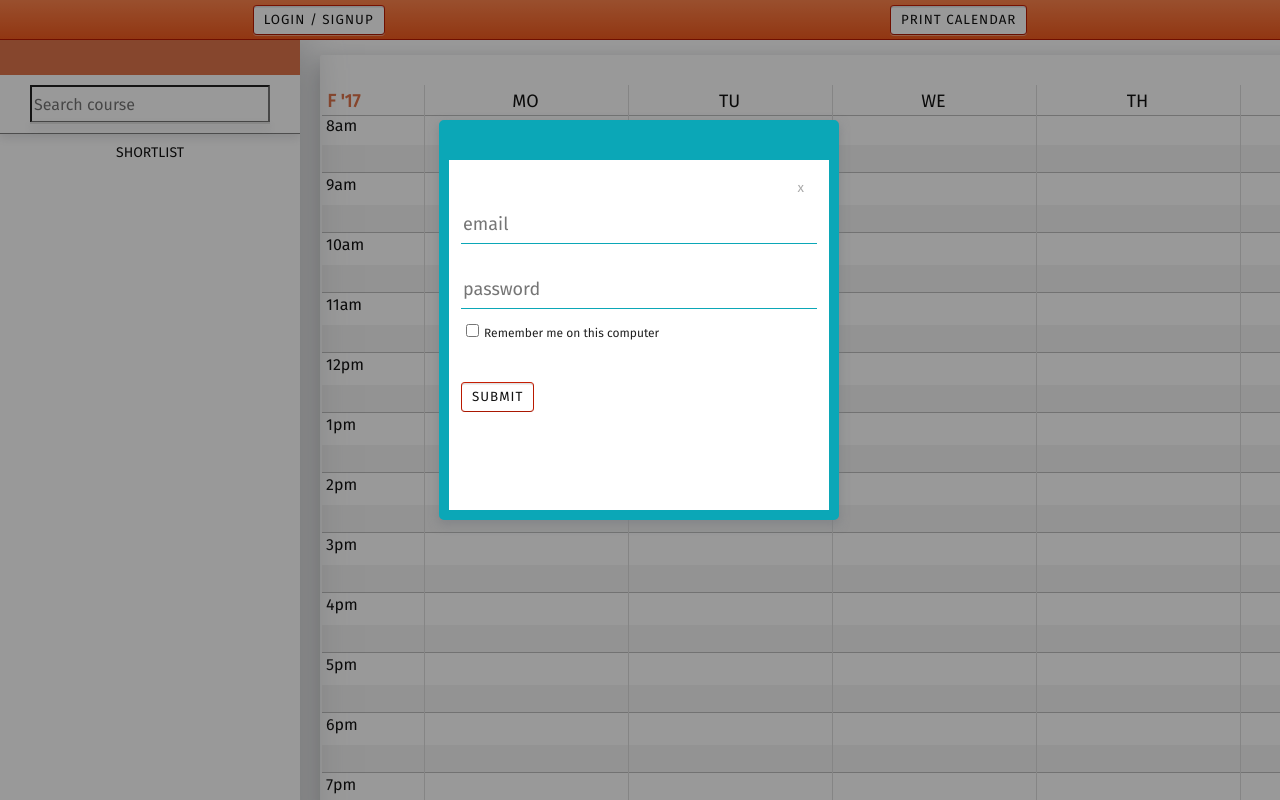
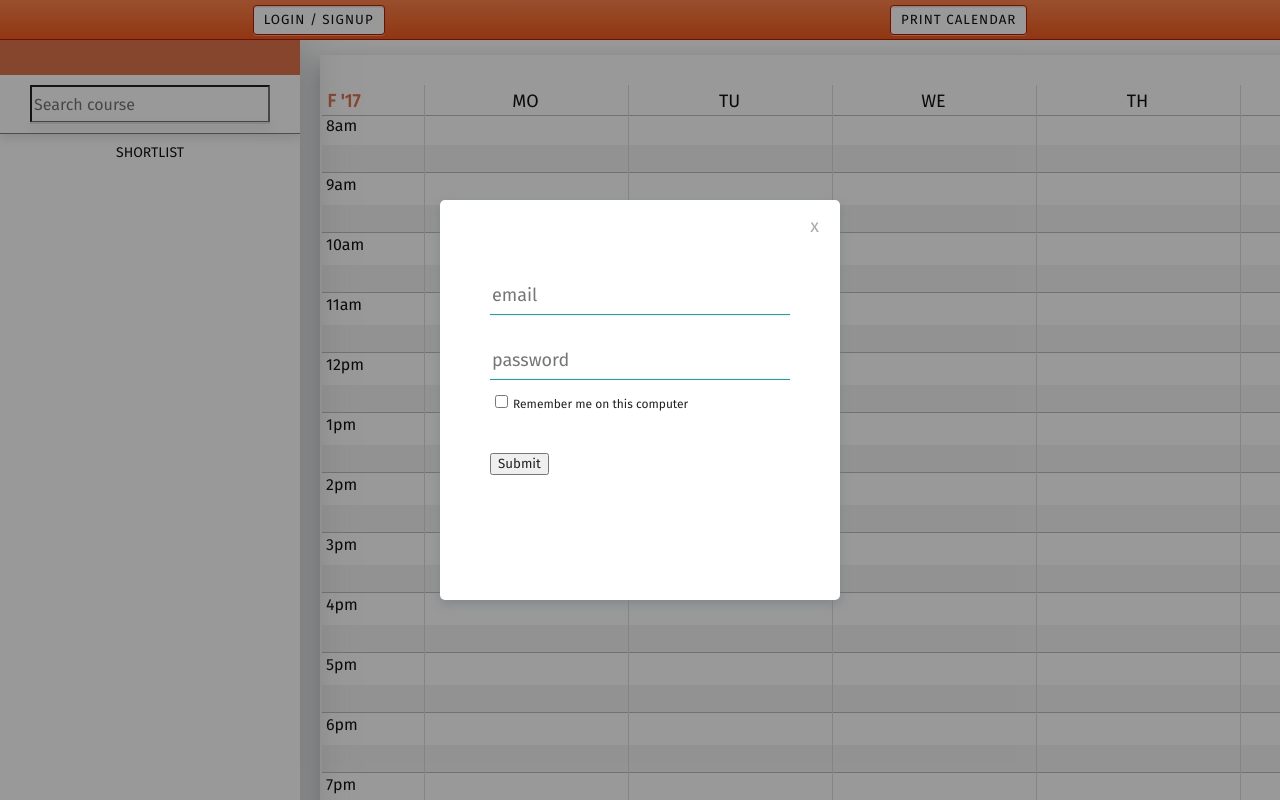
Before and after one commit to a8t/timetablr, a React (Create React App) app: page / in a window 1280 px wide. Both pictures are taken after a click on the button "LOGIN / SIGNUP". Shown: the top 800 px of the page. Built offline with nearby package versions, Linux system fonts and the light colour scheme.

Commit message:
added esc listener for modal

```diff
--- a/src/Components/Navbar/Login/Login.css
+++ b/src/Components/Navbar/Login/Login.css
@@ -1,30 +1,24 @@
-.modalContainer {
+.loginScreen {
   z-index: 9;
-  position: fixed;
-  left: 0;
-  top: 0;
   height: 100%;
   width: 100%;
   background-color: rgb(0,0,0); /* Fallback color */
   background-color: rgba(0,0,0,0.4); /* Black w/ opacity */
-}
-
-.popupContainer {
-  background-color: white;
-  border-radius: 5px;
-  border: 10px solid #0ba7b7;
-  border-top: 40px solid #0ba7b7;
   position: fixed;
-  text-align: left;
-  padding: 12px;
-  width: 400px;
-  height: 400px;
-  top: 15%;
-  left: 34.3%;
-  box-shadow: 0px 4px 10px 1px rgba(118,122,128,.5 );
+  left: 0;
+  top: 0;
+  display: flex;
+  justify-content: center;
+  align-items: center;
+  overflow: 'auto'
 }
 
 button.closeForm {
+  box-sizing: border-box;
+  height: 31px;
+  width: 31px;
+  font-size: 18px;
+  background: none;
   float: right;
   color: #aaa;
   margin: 0;
@@ -32,7 +26,7 @@ button.closeForm {
   border-radius: 50%;
   box-shadow: none;
   transition: all 250ms linear;
-}
+  }
 
 button.closeForm:hover,
 button.closeForm:focus {
@@ -44,18 +38,26 @@ button.closeForm:focus {
   border: 2px solid red;
 }
 
-.popupHeader {
-  padding: 5px 0;
-  text-align: center;
-  font-size: 24px;
+
+
+#modal {
+  margin: 0 auto;
+  background-color: white;
+  padding: 10px;
+  border-radius: 5px;
+  text-align: left;
+  width: 400px;
+  height: 400px;
+  box-shadow: 0px 4px 10px 1px rgba(118,122,128,.5 );
 }
 
 .popupForm {
-  margin: 0 auto;
+  padding: 40px;
 }
 
 .form {
   margin: 5px 0;
+
 }
 
 .input {
--- a/src/Components/Navbar/Login/Login.js
+++ b/src/Components/Navbar/Login/Login.js
@@ -2,53 +2,49 @@ import React, {Component} from 'react';
 import './Login.css';
 
 class Login extends Component {
-  constructor(props){
+
+  constructor(props) {
     super(props)
-    this.state = {
-      displayLogin: false
-    }
+    this.windowListen = e => { if (e.key === 'Escape') this.props.toggleLogin() }
   }
 
-  toggleLogin() {
-    this.setState({
-      displayLogin: !this.state.displayLogin
-    })
+
+  componentWillMount(){
+    window.addEventListener('keydown', this.windowListen)
+  }
+
+  componentWillUnmount() {
+    window.removeEventListener('keydown', this.windowListen)
   }
 
   render() {
-  return (
-    <div className='loginContainer'>
-      <button
-        onClick={() => this.toggleLogin()}
-        className="login"
-        href="#modal">LOGIN / SIGNUP</button>
+    return (
 
-      <div id="modal"
-        className="modalContainer"
-        style={{ display: this.state.displayLogin ? 'block' : 'none', overflow: 'auto'}}>
+      <div
+        className='loginScreen'
+        onClick={() => this.props.toggleLogin()}
+      >
 
-        <div className="popupContainer">
-          <button class="closeForm"
-            onClick={() =>  this.toggleLogin()}>x</button>
+        <div id="modal" className="modalContainer" onClick={(e) => e.stopPropagation()}>
 
-          <div></div>
+          <button class="closeForm" onClick={() => this.props.toggleLogin()}>
+            x
+          </button>
 
           <div className="popupForm">
             <input type="text" className="block form input" placeholder="email" required />
             <input type="password" className="block form input" placeholder="password" required />
 
             <div className="rememberMe">
-              <input type="checkbox" className="form" />
-              <label className="form">Remember me on this computer</label>
+              <input type="checkbox" className="form" id="remember"/>
+              <label className="form" for="remember">Remember me on this computer</label>
             </div>
-
-            <button className="block form" type="text">SUBMIT</button>
+            <button className="block form" type="text">Submit</button>
           </div>
         </div>
-
       </div>
-    </div>
-  )}
+    )
+  }
 }
 
 export default Login
--- a/src/Components/Navbar/Navbar.css
+++ b/src/Components/Navbar/Navbar.css
@@ -23,7 +23,7 @@
   filter: progid:DXImageTransform.Microsoft.gradient(GradientType=0,StartColorStr='#4ca2e8', EndColorStr='#2371b7');
 }
 
-.navbar  button {
+nav > button, .navbar >button {
   text-decoration: none;
   color: #111;
   width: auto;
--- a/src/Components/Navbar/Navbar.js
+++ b/src/Components/Navbar/Navbar.js
@@ -1,15 +1,39 @@
-import React from 'react';
+import React, {Component} from 'react';
 import './Navbar.css';
 import Login from './Login/Login.js'
 
-const Navbar = props => {
+class Navbar extends Component {
+  constructor(props) {
+    super(props)
+    this.state = {
+      displayLogin: false
+    }
+    this.toggleLogin = this.toggleLogin.bind(this)
+  }
+
+  toggleLogin() {
+    this.setState({
+      displayLogin: !this.state.displayLogin
+    })
+  }
+
+  render () {
     return (
       <div
-      style={props.style}
         className="navbar" >
         <nav className="navBarLinks">
-        <Login />
+          <button
+            onClick={() => this.toggleLogin()}
+            className="login"
+            href="#modal">LOGIN / SIGNUP
+          </button>
         </nav>
+
+        {this.state.displayLogin
+          ? <Login toggleLogin={this.toggleLogin} />
+          : ""
+        }
+
         <button
           className="printbutton"
           onClick={(e) => window.print()}
@@ -17,5 +41,6 @@ const Navbar = props => {
       </div>
     )
   }
+}
 
 export default Navbar
```
Lines whose indentation alone changed are shown as unchanged.
